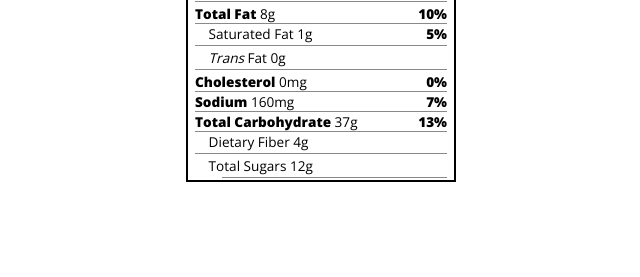
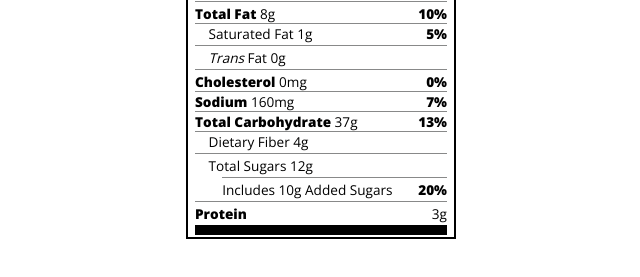
Before and after one commit to nedoratic/fcc-rwd-08-nutrition-label, a plain HTML site: page index.html in a window 1280 px wide. Shown: the part 201-478 px from the top of the page, without its empty margins (319-959 px from the left). Drawn offline with nearby package versions, Linux system fonts and the light colour scheme.

Commit message:
index.html - content added

```diff
--- a/index.html
+++ b/index.html
@@ -49,6 +49,10 @@
 				<div class="divider"></div>
 				<p class="indent no-divider">Total Sugars 12g</p>
 				<div class="divider double-indent"></div>
+				<p class="double-indent no-divider">Includes 10g Added Sugars <span class="right bold">20%</span></p>
+				<div class="divider"></div>
+				<p class="no-divider"><span class="bold">Protein</span> 3g</p>
+				<div class="divider large"></div>
 			</div>
 		</div>
 	</body>
```
